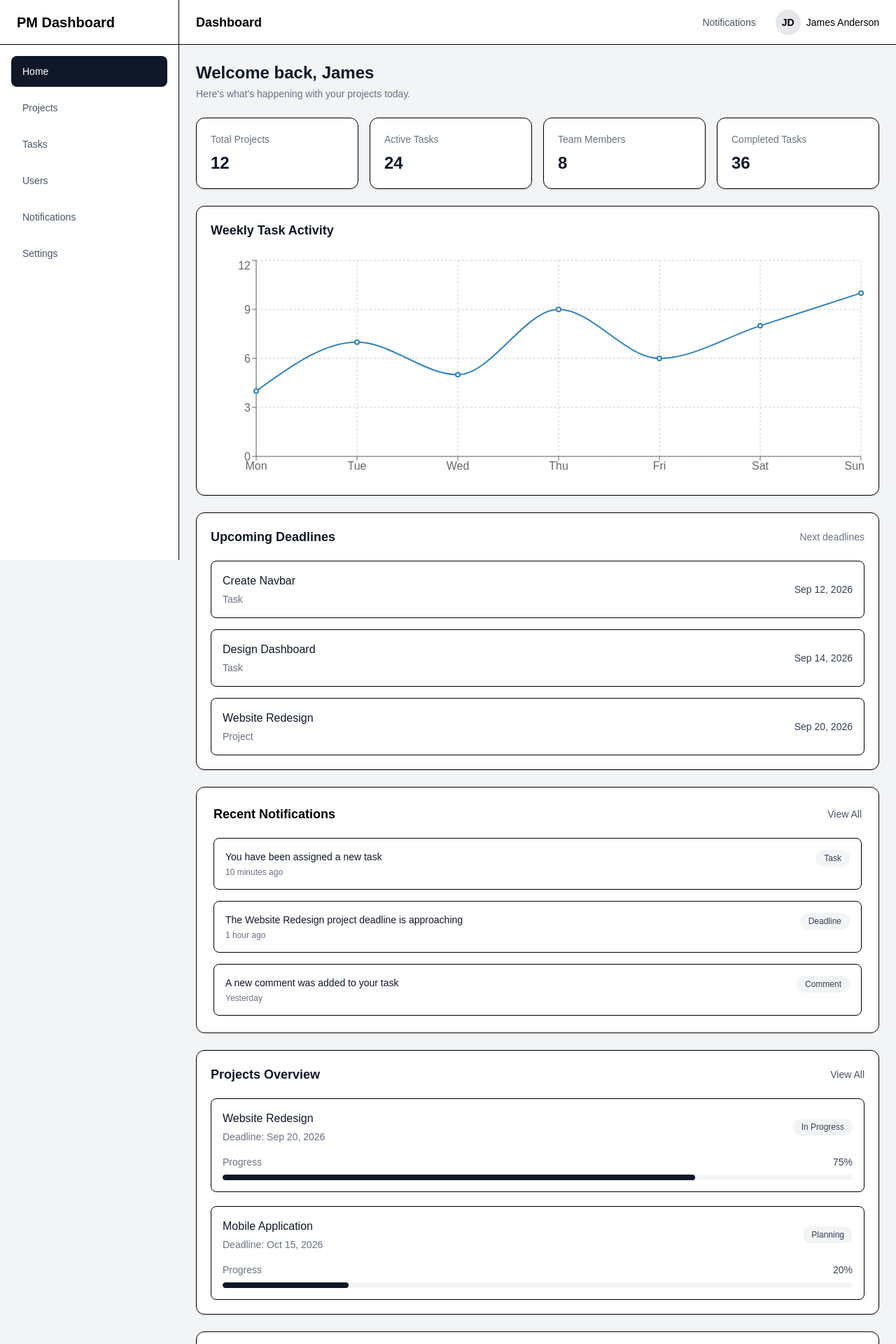
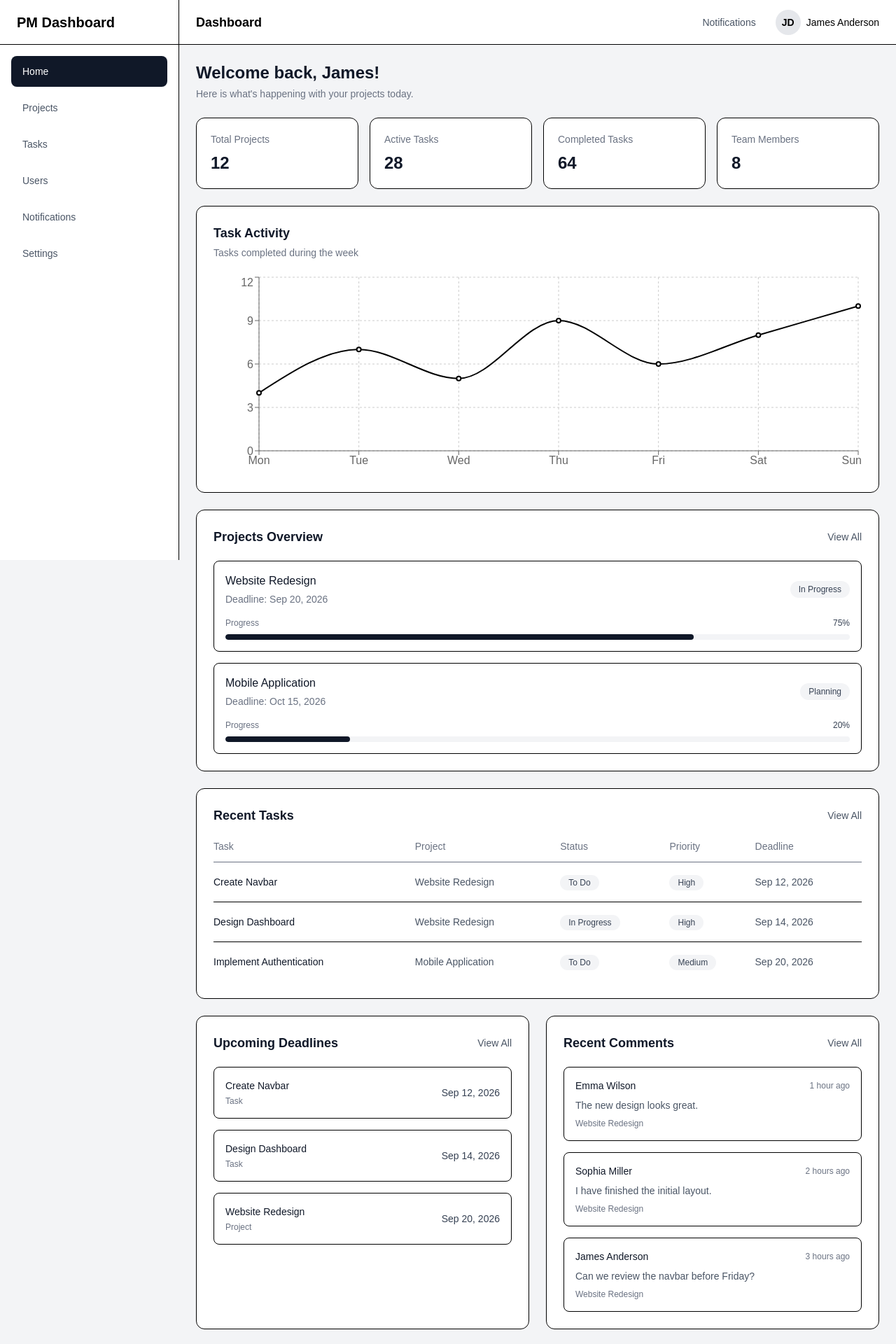
Before and after one commit to Reza-Bamoniri/Managment-Dashboard-Projects, a React (Vite) app: page / in a window 1280 px wide. Shown: the top 1920 px of the page at 70% size. Built offline with nearby package versions, Linux system fonts and the light colour scheme.

Commit message:
refactor: improve home dashboard layout

```diff
--- a/src/pages/Home.tsx
+++ b/src/pages/Home.tsx
@@ -83,167 +83,103 @@ const upcomingDeadlines = [
   },
 ];
 
-function Home() {
-  const stats = [
-    { title: "Total Projects", value: 12 },
-    { title: "Active Tasks", value: 24 },
-    { title: "Team Members", value: 8 },
-    { title: "Completed Tasks", value: 36 },
+const recentComments = [
+  {
+    id: "1",
+    user: "Emma Wilson",
+    comment: "The new design looks great.",
+    project: "Website Redesign",
+    time: "1 hour ago",
+  },
+  {
+    id: "2",
+    user: "Sophia Miller",
+    comment: "I have finished the initial layout.",
+    project: "Website Redesign",
+    time: "2 hours ago",
+  },
+  {
+    id: "3",
+    user: "James Anderson",
+    comment: "Can we review the navbar before Friday?",
+    project: "Website Redesign",
+    time: "3 hours ago",
+  },
 ];
 
+function Home() {
   return (
-    <section className="space-y-6">
+    <div className="space-y-6">
       {/* Welcome */}
-      <div>
+      <section>
         <h1 className="text-2xl font-bold text-gray-900">
-          Welcome back, James
+          Welcome back, James!
         </h1>
 
         <p className="mt-1 text-sm text-gray-500">
-          Here's what's happening with your projects today.
+          Here is what's happening with your projects today.
+        </p>
+      </section>
+
+      {/* Summary Cards */}
+      <section className="grid grid-cols-1 gap-4 sm:grid-cols-2 lg:grid-cols-4">
+        <div className="rounded-xl border bg-white p-5">
+          <p className="text-sm text-gray-500">Total Projects</p>
+          <p className="mt-2 text-2xl font-bold text-gray-900">12</p>
+        </div>
+
+        <div className="rounded-xl border bg-white p-5">
+          <p className="text-sm text-gray-500">Active Tasks</p>
+          <p className="mt-2 text-2xl font-bold text-gray-900">28</p>
+        </div>
+
+        <div className="rounded-xl border bg-white p-5">
+          <p className="text-sm text-gray-500">Completed Tasks</p>
+          <p className="mt-2 text-2xl font-bold text-gray-900">64</p>
+        </div>
+
+        <div className="rounded-xl border bg-white p-5">
+          <p className="text-sm text-gray-500">Team Members</p>
+          <p className="mt-2 text-2xl font-bold text-gray-900">8</p>
+        </div>
+      </section>
+
+      {/* Task Activity */}
+      <section className="rounded-xl border bg-white p-6">
+        <div className="mb-5">
+          <h2 className="text-lg font-semibold text-gray-900">
+            Task Activity
+          </h2>
+
+          <p className="mt-1 text-sm text-gray-500">
+            Tasks completed during the week
           </p>
         </div>
 
-      {/* Statistics */}
-      <div className="grid grid-cols-1 gap-4 sm:grid-cols-2 lg:grid-cols-4">
-        {stats.map((stat) => (
-          <div
-            key={stat.title}
-            className="rounded-xl border bg-white p-5 shadow-sm"
-          >
-            <p className="text-sm text-gray-500">
-              {stat.title}
-            </p>
-
-            <p className="mt-2 text-2xl font-bold text-gray-900">
-              {stat.value}
-            </p>
-          </div>
-        ))}
-      </div>
-
-      {/* Chart */}
-      <div className="rounded-xl border bg-white p-5 shadow-sm">
-        <h2 className="mb-6 text-lg font-semibold text-gray-900">
-          Weekly Task Activity
-        </h2>
-
-        <div className="h-80 w-full">
+        <div className="h-72 w-full">
           <ResponsiveContainer width="100%" height="100%">
             <LineChart data={chartData}>
               <CartesianGrid strokeDasharray="3 3" />
+
               <XAxis dataKey="name" />
+
               <YAxis />
+
               <Tooltip />
 
               <Line
                 type="monotone"
                 dataKey="tasks"
+                stroke="currentColor"
                 strokeWidth={2}
               />
             </LineChart>
           </ResponsiveContainer>
         </div>
-      </div>
-
-      {/* Upcoming Deadlines */}
-<div className="rounded-xl border bg-white p-5 shadow-sm">
-  <div className="mb-5 flex items-center justify-between">
-    <h2 className="text-lg font-semibold text-gray-900">
-      Upcoming Deadlines
-    </h2>
-
-    <span className="text-sm text-gray-500">
-      Next deadlines
-    </span>
-  </div>
-
-  <div className="space-y-4">
-    {upcomingDeadlines.map((item) => (
-      <div
-        key={item.id}
-        className="flex flex-col gap-2 rounded-lg border p-4 sm:flex-row sm:items-center sm:justify-between"
-      >
-        <div>
-          <h3 className="font-medium text-gray-900">
-            {item.title}
-          </h3>
-
-          <p className="mt-1 text-sm text-gray-500">
-            {item.type}
-          </p>
-        </div>
-
-        <div className="text-sm font-medium text-gray-700">
-          {item.deadline}
-        </div>
-      </div>
-    ))}
-  </div>
-</div>
-
-<section className="rounded-xl border bg-white p-6">
-  <div className="mb-5 flex items-center justify-between">
-    <h2 className="text-lg font-semibold">Recent Notifications</h2>
-
-    <button
-      type="button"
-      className="text-sm font-medium text-gray-600 hover:text-gray-900"
-    >
-      View All
-    </button>
-  </div>
-
-  <div className="space-y-4">
-    <div className="flex items-start justify-between gap-4 rounded-lg border p-4">
-      <div>
-        <p className="text-sm font-medium text-gray-900">
-          You have been assigned a new task
-        </p>
-        <p className="mt-1 text-xs text-gray-500">
-          10 minutes ago
-        </p>
-      </div>
-
-      <span className="rounded-full bg-gray-100 px-3 py-1 text-xs font-medium text-gray-700">
-        Task
-      </span>
-    </div>
-
-    <div className="flex items-start justify-between gap-4 rounded-lg border p-4">
-      <div>
-        <p className="text-sm font-medium text-gray-900">
-          The Website Redesign project deadline is approaching
-        </p>
-        <p className="mt-1 text-xs text-gray-500">
-          1 hour ago
-        </p>
-      </div>
-
-      <span className="rounded-full bg-gray-100 px-3 py-1 text-xs font-medium text-gray-700">
-        Deadline
-      </span>
-    </div>
-
-    <div className="flex items-start justify-between gap-4 rounded-lg border p-4">
-      <div>
-        <p className="text-sm font-medium text-gray-900">
-          A new comment was added to your task
-        </p>
-        <p className="mt-1 text-xs text-gray-500">
-          Yesterday
-        </p>
-      </div>
-
-      <span className="rounded-full bg-gray-100 px-3 py-1 text-xs font-medium text-gray-700">
-        Comment
-      </span>
-    </div>
-  </div>
       </section>
 
       {/* Projects Overview */}
-      <div className="rounded-xl border bg-white p-5 shadow-sm">
+      <section className="rounded-xl border bg-white p-6">
         <div className="mb-5 flex items-center justify-between">
           <h2 className="text-lg font-semibold text-gray-900">
             Projects Overview
@@ -257,7 +193,7 @@ function Home() {
           </button>
         </div>
 
-        <div className="space-y-5">
+        <div className="space-y-4">
           {projects.map((project) => (
             <div
               key={project.id}
@@ -280,10 +216,8 @@ function Home() {
               </div>
 
               <div className="mt-4">
-                <div className="mb-2 flex justify-between text-sm">
-                  <span className="text-gray-500">
-                    Progress
-                  </span>
+                <div className="mb-2 flex justify-between text-xs">
+                  <span className="text-gray-500">Progress</span>
 
                   <span className="font-medium text-gray-700">
                     {project.progress}%
@@ -300,10 +234,10 @@ function Home() {
             </div>
           ))}
         </div>
-      </div>
+      </section>
 
       {/* Recent Tasks */}
-<div className="rounded-xl border bg-white p-5 shadow-sm">
+      <section className="rounded-xl border bg-white p-6">
         <div className="mb-5 flex items-center justify-between">
           <h2 className="text-lg font-semibold text-gray-900">
             Recent Tasks
@@ -331,15 +265,12 @@ function Home() {
 
             <tbody>
               {recentTasks.map((task) => (
-          <tr
-            key={task.id}
-            className="border-b last:border-0"
-          >
-            <td className="py-4 font-medium text-gray-900">
+                <tr key={task.id} className="border-b last:border-0">
+                  <td className="py-4 text-sm font-medium text-gray-900">
                     {task.title}
                   </td>
 
-            <td className="py-4 text-sm text-gray-500">
+                  <td className="py-4 text-sm text-gray-600">
                     {task.project}
                   </td>
 
@@ -350,12 +281,12 @@ function Home() {
                   </td>
 
                   <td className="py-4">
-              <span className="text-sm font-medium text-gray-700">
+                    <span className="rounded-full bg-gray-100 px-3 py-1 text-xs font-medium text-gray-700">
                       {task.priority}
                     </span>
                   </td>
 
-            <td className="py-4 text-sm text-gray-500">
+                  <td className="py-4 text-sm text-gray-600">
                     {task.deadline}
                   </td>
                 </tr>
@@ -363,8 +294,93 @@ function Home() {
             </tbody>
           </table>
         </div>
+      </section>
+
+      {/* Upcoming Deadlines + Recent Comments */}
+      <section className="grid grid-cols-1 gap-6 lg:grid-cols-2">
+        {/* Upcoming Deadlines */}
+        <div className="rounded-xl border bg-white p-6">
+          <div className="mb-5 flex items-center justify-between">
+            <h2 className="text-lg font-semibold text-gray-900">
+              Upcoming Deadlines
+            </h2>
+
+            <button
+              type="button"
+              className="text-sm font-medium text-gray-600 hover:text-gray-900"
+            >
+              View All
+            </button>
+          </div>
+
+          <div className="space-y-4">
+            {upcomingDeadlines.map((item) => (
+              <div
+                key={item.id}
+                className="flex items-center justify-between gap-4 rounded-lg border p-4"
+              >
+                <div>
+                  <p className="text-sm font-medium text-gray-900">
+                    {item.title}
+                  </p>
+
+                  <p className="mt-1 text-xs text-gray-500">
+                    {item.type}
+                  </p>
+                </div>
+
+                <span className="whitespace-nowrap text-sm font-medium text-gray-700">
+                  {item.deadline}
+                </span>
+              </div>
+            ))}
+          </div>
+        </div>
+
+        {/* Recent Comments */}
+        <div className="rounded-xl border bg-white p-6">
+          <div className="mb-5 flex items-center justify-between">
+            <h2 className="text-lg font-semibold text-gray-900">
+              Recent Comments
+            </h2>
+
+            <button
+              type="button"
+              className="text-sm font-medium text-gray-600 hover:text-gray-900"
+            >
+              View All
+            </button>
+          </div>
+
+          <div className="space-y-4">
+            {recentComments.map((comment) => (
+              <div
+                key={comment.id}
+                className="rounded-lg border p-4"
+              >
+                <div className="flex items-center justify-between gap-4">
+                  <p className="text-sm font-medium text-gray-900">
+                    {comment.user}
+                  </p>
+
+                  <span className="whitespace-nowrap text-xs text-gray-500">
+                    {comment.time}
+                  </span>
+                </div>
+
+                <p className="mt-2 text-sm text-gray-600">
+                  {comment.comment}
+                </p>
+
+                <p className="mt-2 text-xs text-gray-500">
+                  {comment.project}
+                </p>
+              </div>
+            ))}
+          </div>
         </div>
       </section>
+    </div>
   );
 }
 
```
Lines whose indentation alone changed are shown as unchanged.
